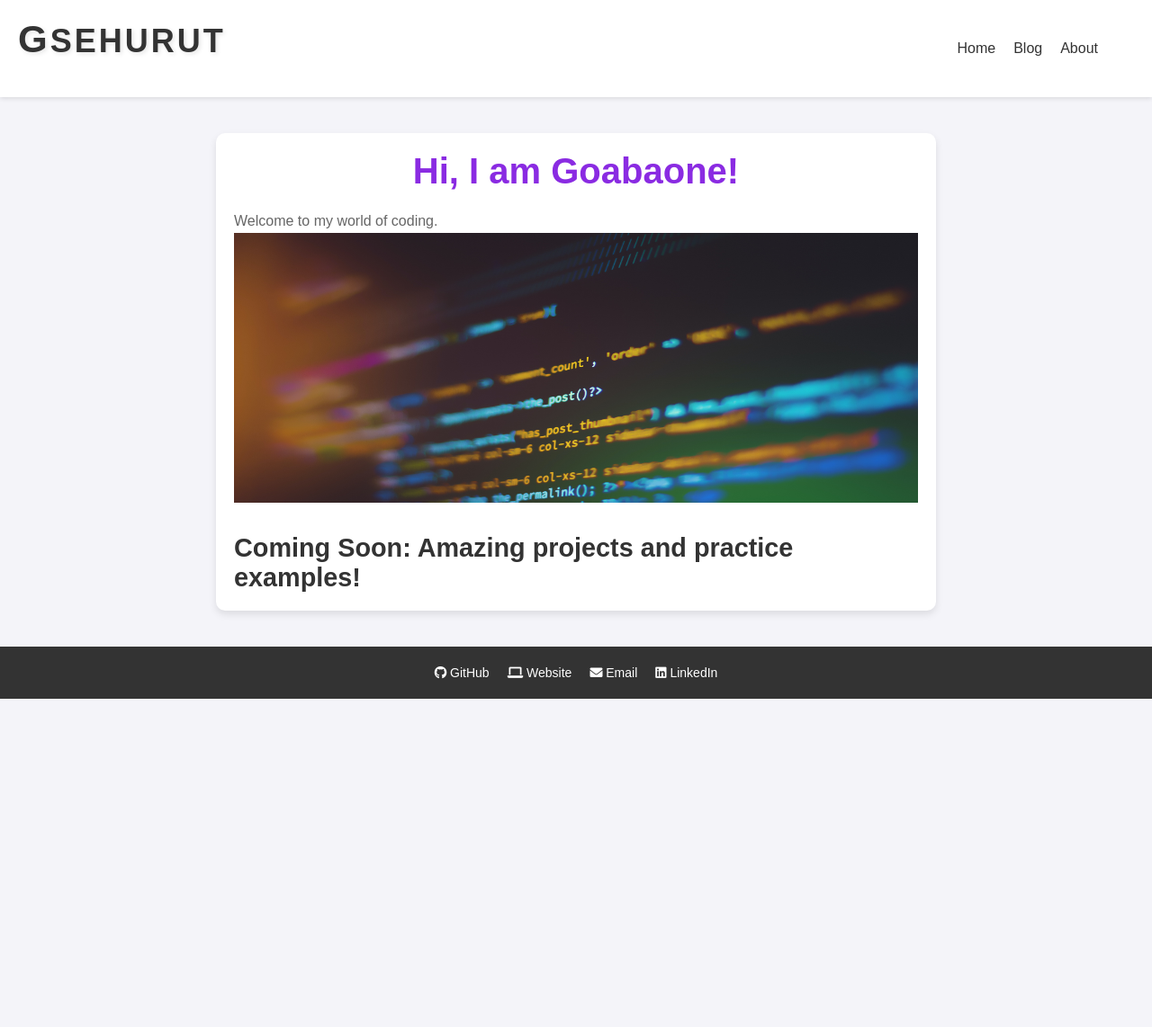
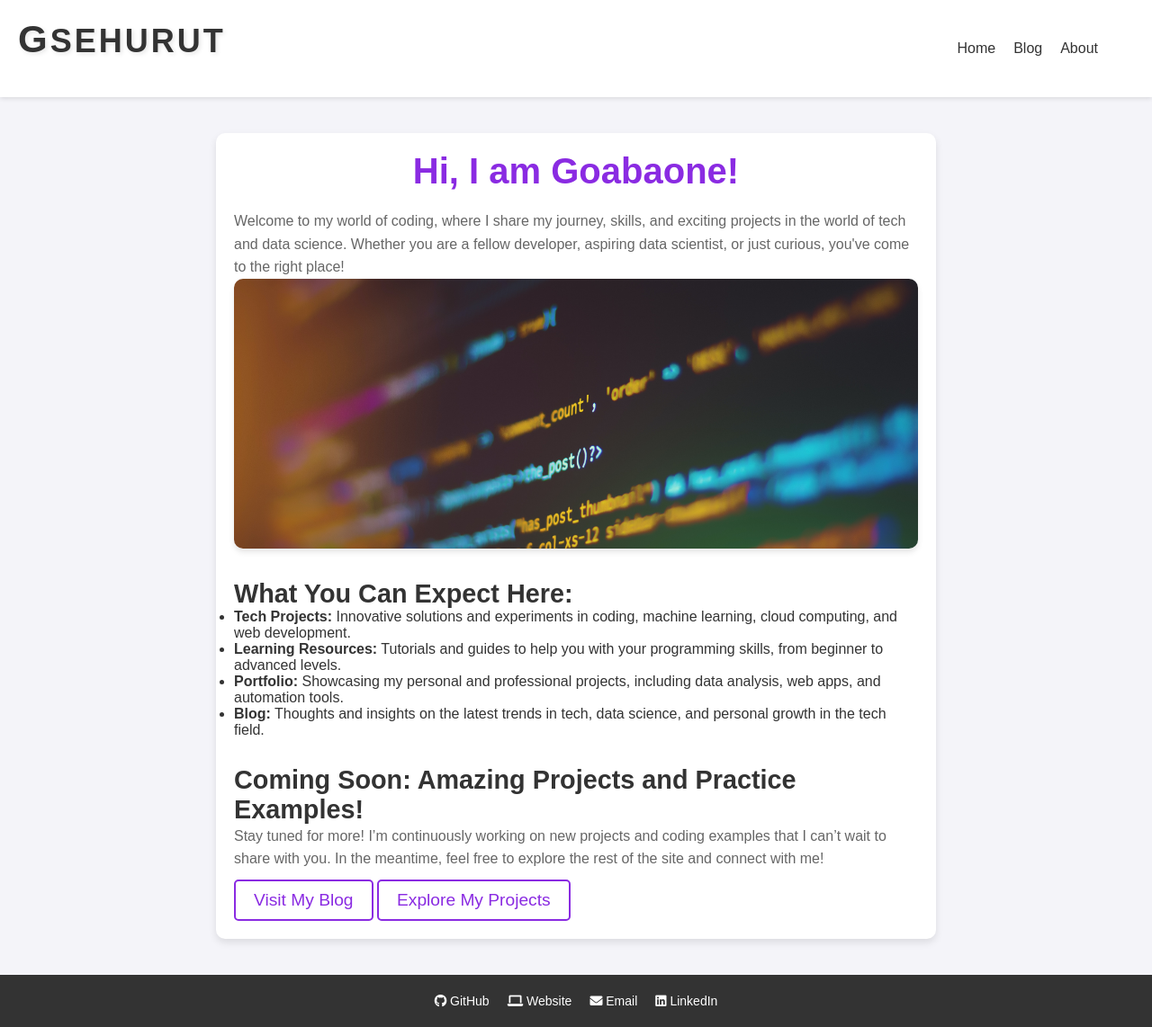
Before and after one commit to GSehurut/GSehurut.github.io, a Jekyll site: the page built from index.html, in a window 1280 px wide. Shown: the whole page at 90% size. Built offline with Jekyll 4.4.1, drawn with Linux system fonts in a browser that asks for light colours; before the commit the page ends 900 px from its top, so only the background shows below that.

Commit message:
Updating the home page.

```diff
--- a/index.html
+++ b/index.html
@@ -2,9 +2,59 @@
 layout: default
 title: Web Programming
 ---
+
 <div class="blurb">
-      <h1>Hi, I am Goabaone!</h1>
-      <p>Welcome to my world of coding.</p>
-      <img src="/pictures/coding.jpg" width=100% height=300px>
-      <h2>Coming Soon: Amazing projects and practice examples!</h2>
+  <h1>Hi, I am Goabaone!</h1>
+  <p>
+    Welcome to my world of coding, where I share my journey, skills, and
+    exciting projects in the world of tech and data science. Whether you are a
+    fellow developer, aspiring data scientist, or just curious, you've come to
+    the right place!
+  </p>
+
+  <!-- Image showcasing coding/work -->
+  <img
+    src="/pictures/coding.jpg"
+    alt="Coding and Programming"
+    style="
+      width: 100%;
+      height: 300px;
+      object-fit: cover;
+      border-radius: 10px;
+      box-shadow: 0 4px 6px rgba(0, 0, 0, 0.1);
+    "
+  />
+
+  <h2>What You Can Expect Here:</h2>
+  <ul>
+    <li>
+      <strong>Tech Projects:</strong> Innovative solutions and experiments in
+      coding, machine learning, cloud computing, and web development.
+    </li>
+    <li>
+      <strong>Learning Resources:</strong> Tutorials and guides to help you with
+      your programming skills, from beginner to advanced levels.
+    </li>
+    <li>
+      <strong>Portfolio:</strong> Showcasing my personal and professional
+      projects, including data analysis, web apps, and automation tools.
+    </li>
+    <li>
+      <strong>Blog:</strong> Thoughts and insights on the latest trends in tech,
+      data science, and personal growth in the tech field.
+    </li>
+  </ul>
+
+  <h2>Coming Soon: Amazing Projects and Practice Examples!</h2>
+  <p>
+    Stay tuned for more! I’m continuously working on new projects and coding
+    examples that I can’t wait to share with you. In the meantime, feel free to
+    explore the rest of the site and connect with me!
+  </p>
+
+  <!-- Call to action -->
+  <div class="cta">
+    <a href="/blog" class="link">Visit My Blog</a>
+    <a href="/projects" class="link">Explore My Projects</a>
+  </div>
 </div>
```
